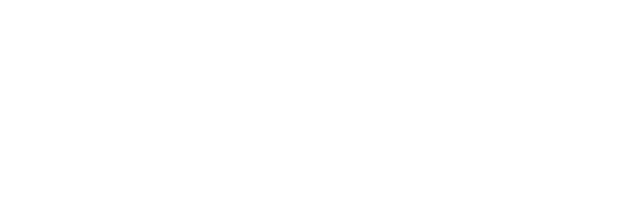
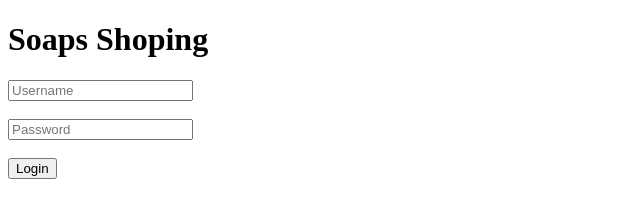
Before and after one commit to SakshiBishnoi/DOM-Events, a plain HTML site: page form2.html in a window 1280 px wide. Shown: the whole page, without its empty margins (0-640 px from the left). Drawn offline with Linux system fonts and the light colour scheme.

Commit message:
new form login page

```diff
--- a/form2.html
+++ b/form2.html
@@ -6,6 +6,12 @@
     <title>Document</title>
 </head>
 <body>
+    <h1>Soaps Shoping</h1>
+    <form action="/soaps" id="form">
+        <input type="text" name="username" id="userName" placeholder="Username"><br><br>
+        <input type="password" name="password" id="passWord" placeholder="Password"><br><br>
+        <button>Login</button>
 
+    </form>
 </body>
 </html>
--- a/form2.js
+++ b/form2.js
@@ -0,0 +1,4 @@
+const form = document.querySelector('#form');
+form.addEventListener('submit', function(e) {
+  e.preventDefault();
+});
```
